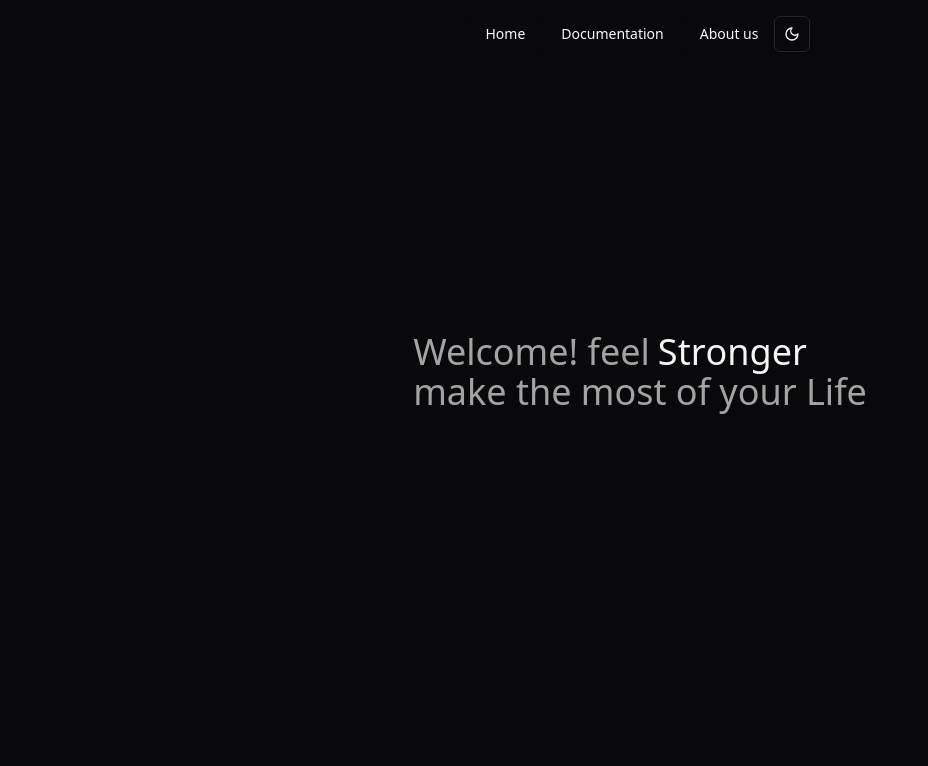
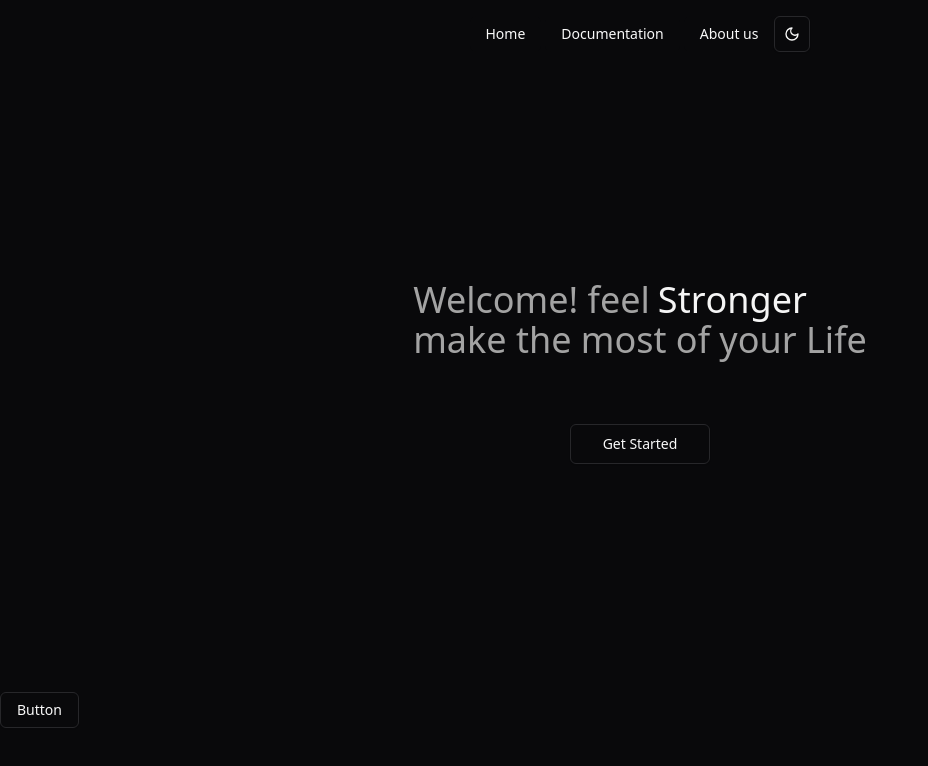
Before and after one commit to Skylar4/healthcare-analysis-typescript, a React (Vite) app in the folder analysis-projec/: page / in a window 1280 px wide. Shown: the top 766 px of the page, without its empty margins (0-928 px from the left). Built offline with nearby package versions, Linux system fonts and the light colour scheme.

Commit message:
Changes so Fron-end and back-end can Connect

```diff
--- a/analysis-projec/src/democomponents/FlipWordsDemo.tsx
+++ b/analysis-projec/src/democomponents/FlipWordsDemo.tsx
@@ -1,14 +1,26 @@
 import { FlipWords } from "../components/ui/flip-words";
+import { Button } from "../components/ui/button";
+import { useNavigate } from "react-router-dom";
 
 export function FlipWordsDemo() {
   const words = ["better", "Stronger", "Healthier"];
+  const navigate = useNavigate();
+
+  function handleClick() {
+    navigate("/infopage");
+  }
 
   return (
-    <div className="h-[40rem] flex justify-center items-center px-4">
+    <div className="h-[40rem] flex flex-col justify-center items-center px-4">
       <div className="text-4xl mx-auto font-normal text-neutral-600 dark:text-neutral-400">
         Welcome! feel
         <FlipWords words={words} /> <br />
-       make the most of your Life
+        make the most of your Life
+      </div>
+      <div className="mt-16">
+        <Button onClick={handleClick} size={"lg"} variant="outline">
+          Get Started
+        </Button>
       </div>
     </div>
   );
--- a/analysis-projec/src/pages/MainPage.tsx
+++ b/analysis-projec/src/pages/MainPage.tsx
@@ -1,9 +1,11 @@
 import { FlipWordsDemo } from "../democomponents/FlipWordsDemo";
+import { Button } from "../components/ui/button";
 
 const MainPage = () => {
   return (
     <div>
       <FlipWordsDemo />
+      <Button variant="outline">Button</Button>
     </div>
   );
 };
```
